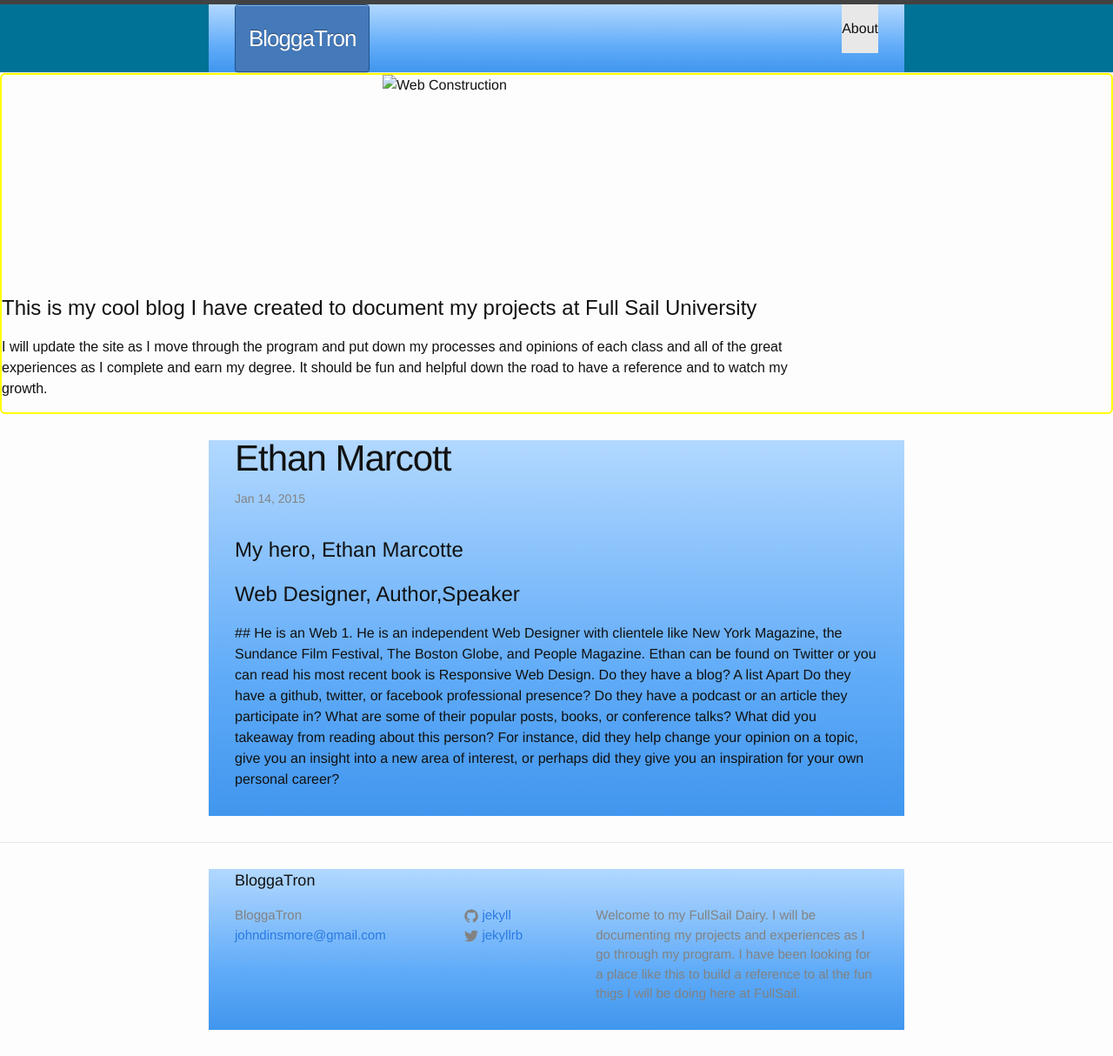
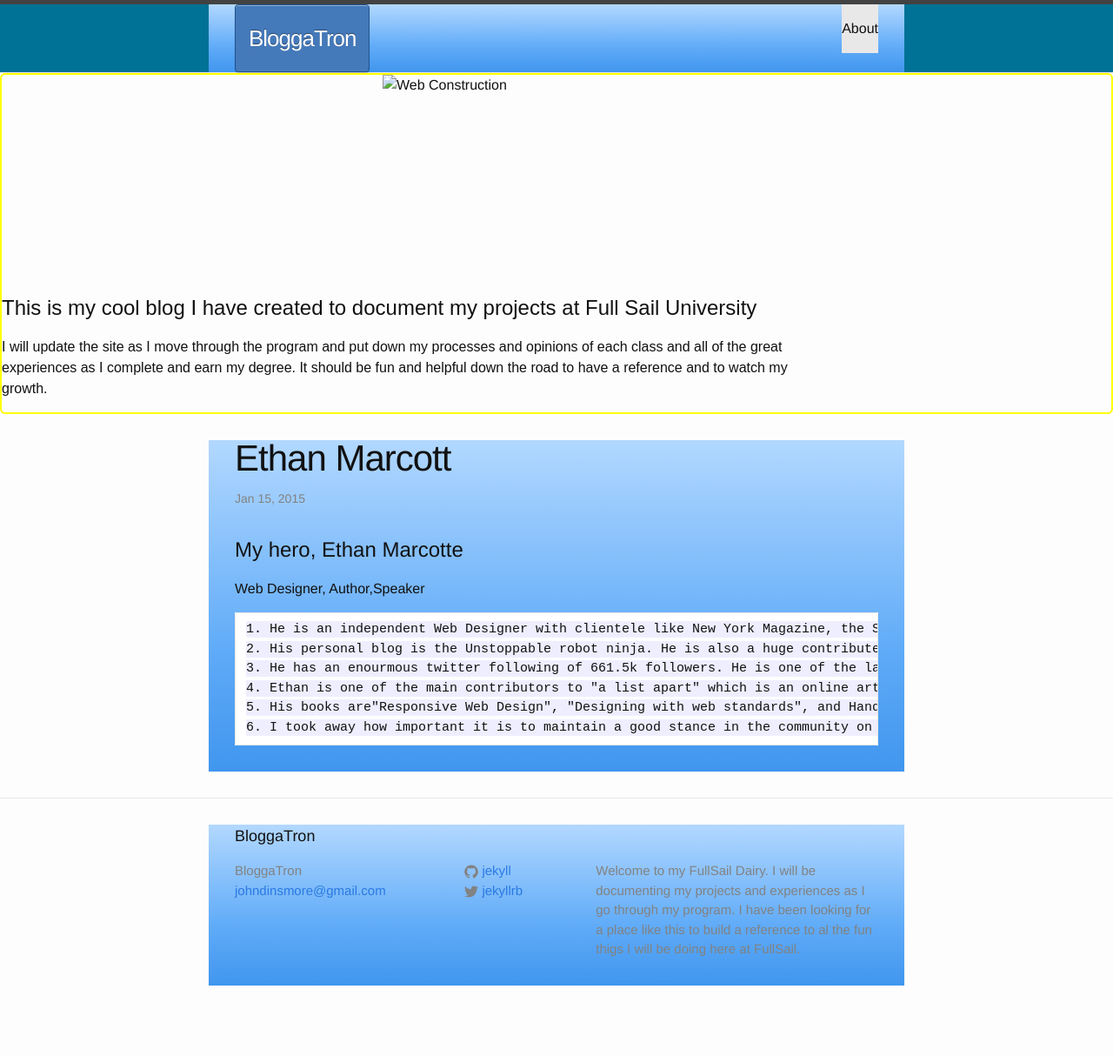
Before and after one commit to cgonzalezandrades/djibba22.github.io, a Jekyll site: the page built from _posts/2015-01-13-Ethan Marcotte.markdown, in a window 1280 px wide. Shown: the whole page at 87% size. Built offline with Jekyll 4.4.1, drawn with Linux system fonts in a browser that asks for light colours; after the commit the page ends 1163 px from its top, so only the background shows below that.

Commit message:
Ethan Marcotte

```diff
--- a/_posts/2015-01-13-Ethan Marcotte.markdown
+++ b/_posts/2015-01-13-Ethan Marcotte.markdown
@@ -1,18 +1,18 @@
 ---
 layout: post
 title:  "Ethan Marcott"
-date:   2015-01-13  24:00:00
+date:   2015-01-15  2:00:00
 categories: jekyll update
 ---
 # My hero, Ethan Marcotte
-#Web Designer, Author,Speaker
- ## He is an Web
+Web Designer, Author,Speaker
+
     1. He is an independent Web Designer with clientele like New York Magazine, the Sundance Film Festival, The Boston Globe, and People Magazine. Ethan can be found on Twitter or you can read his most recent book is Responsive Web Design.
-    Do they have a blog? A list Apart
-    Do they have a github, twitter, or facebook professional presence?
-    Do they have a podcast or an article they participate in?
-    What are some of their popular posts, books, or conference talks?
-    What did you takeaway from reading about this person? For instance, did they help change your opinion on a topic, give you an insight into a new area of interest, or perhaps did they give you an inspiration for your own personal career?
+    2. His personal blog is the Unstoppable robot ninja. He is also a huge contributer to a list apart.
+    3. He has an enourmous twitter following of 661.5k followers. He is one of the largest.
+    4. Ethan is one of the main contributors to "a list apart" which is an online article.
+    5. His books are"Responsive Web Design", "Designing with web standards", and Handcrafted CSS.
+    6. I took away how important it is to maintain a good stance in the community on the web. Whatever I can contribute, I will need to do so as often as possibe.
 
 
 
```
